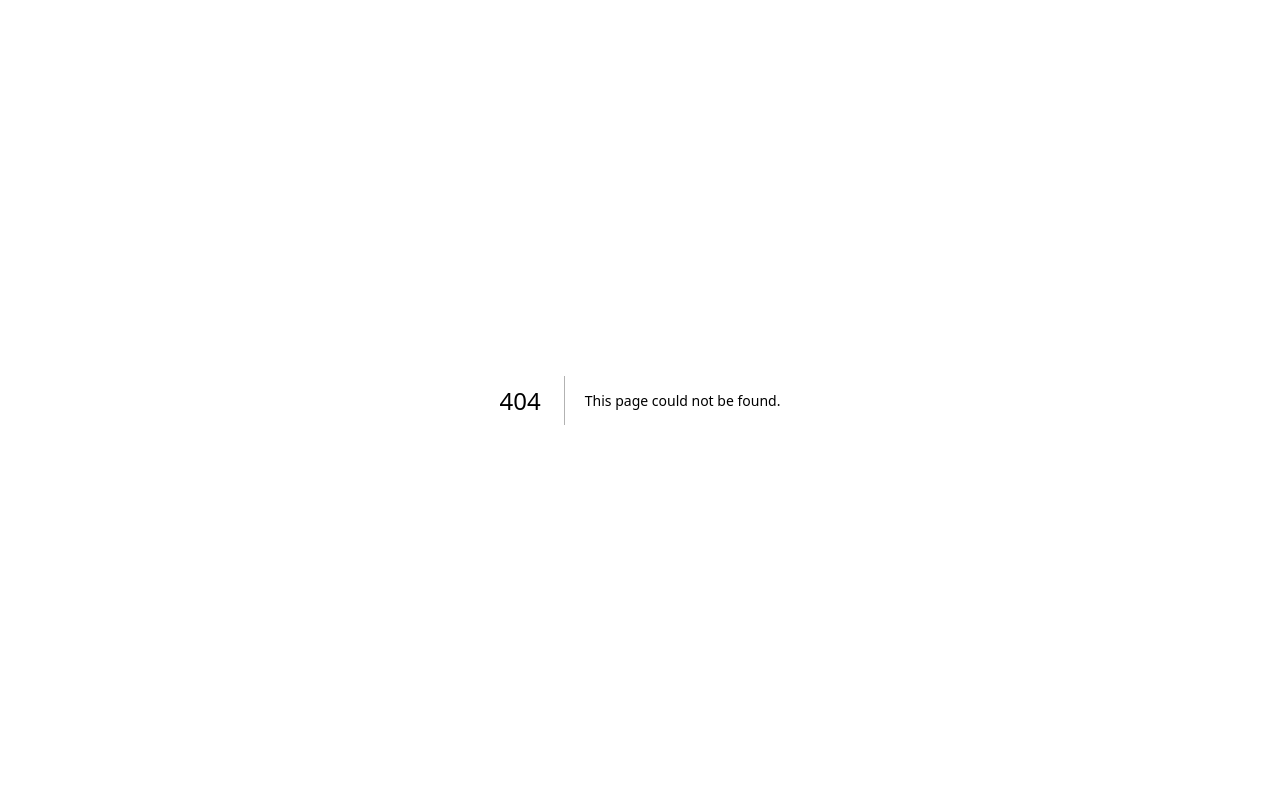
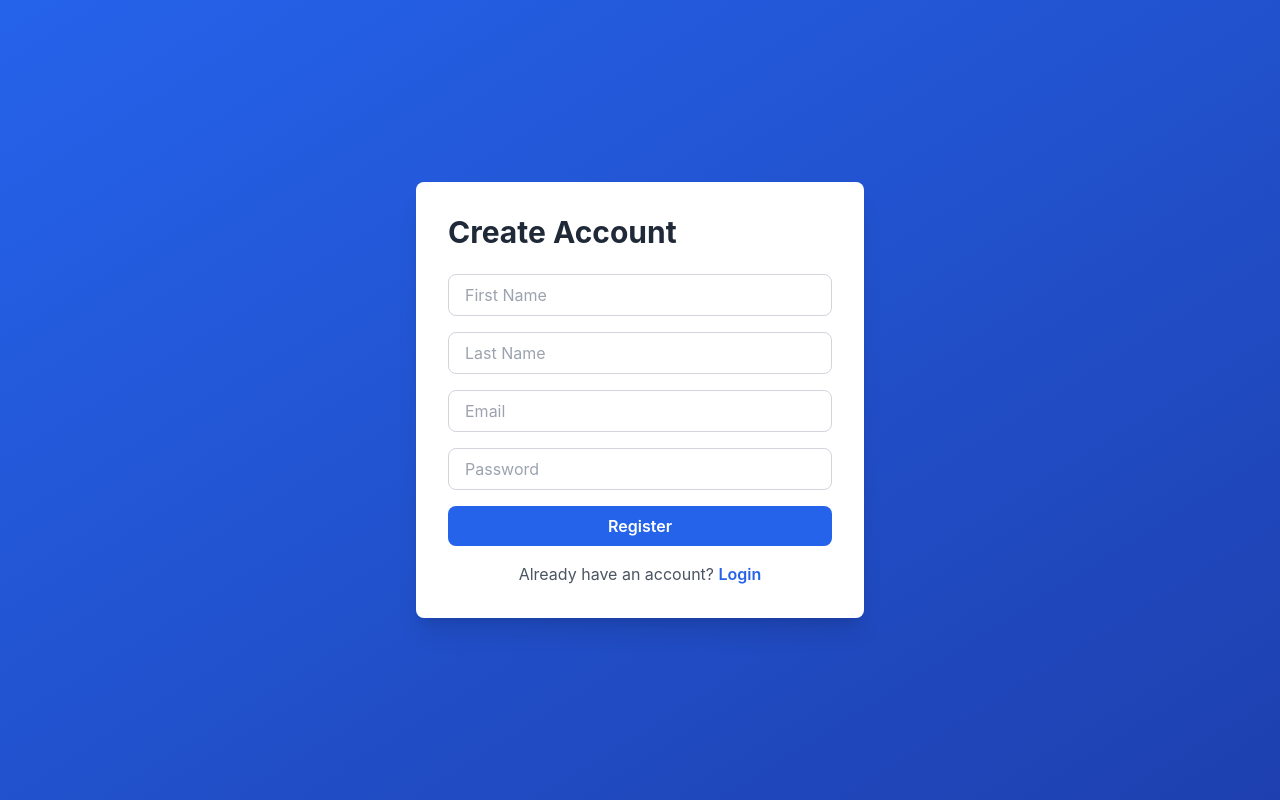
Before and after one commit to spectertruistbank-hue/spectruist-banking, a Next.js app: page /register in a window 1280 px wide. Before the commit this address had no page. Built offline with nearby package versions, Linux system fonts and the light colour scheme.

Commit message:
Create page.tsx

```diff
--- /dev/null
+++ b/app/(auth)/register/page.tsx
@@ -0,0 +1,170 @@
+"use client";
+
+import { useState } from "react";
+import { useRouter } from "next/navigation";
+import Link from "next/link";
+
+export default function Register() {
+  const [step, setStep] = useState<"register" | "verify">("register");
+  const [form, setForm] = useState({
+    email: "",
+    password: "",
+    firstName: "",
+    lastName: ""
+  });
+  const [userId, setUserId] = useState("");
+  const [code, setCode] = useState("");
+  const [error, setError] = useState("");
+  const [loading, setLoading] = useState(false);
+  const router = useRouter();
+
+  const handleRegister = async (e: React.FormEvent) => {
+    e.preventDefault();
+    setError("");
+    setLoading(true);
+
+    try {
+      const res = await fetch("/api/auth/register", {
+        method: "POST",
+        headers: { "Content-Type": "application/json" },
+        body: JSON.stringify(form)
+      });
+
+      if (!res.ok) {
+        const data = await res.json();
+        throw new Error(data.error || "Registration failed");
+      }
+
+      const data = await res.json();
+      setUserId(data.userId);
+      setStep("verify");
+    } catch (err) {
+      setError(err instanceof Error ? err.message : "An error occurred");
+    } finally {
+      setLoading(false);
+    }
+  };
+
+  const handleVerify = async (e: React.FormEvent) => {
+    e.preventDefault();
+    setError("");
+    setLoading(true);
+
+    try {
+      const res = await fetch("/api/auth/verify", {
+        method: "POST",
+        headers: { "Content-Type": "application/json" },
+        body: JSON.stringify({ userId, code })
+      });
+
+      if (!res.ok) {
+        const data = await res.json();
+        throw new Error(data.error || "Verification failed");
+      }
+
+      router.push("/auth/login");
+    } catch (err) {
+      setError(err instanceof Error ? err.message : "An error occurred");
+    } finally {
+      setLoading(false);
+    }
+  };
+
+  if (step === "verify") {
+    return (
+      <div className="min-h-screen bg-gradient-to-br from-blue-600 to-blue-800 flex items-center justify-center p-4">
+        <div className="bg-white rounded-lg shadow-xl p-8 w-full max-w-md">
+          <h1 className="text-3xl font-bold text-gray-800 mb-2">Verify Email</h1>
+          <p className="text-gray-600 mb-6">Enter the 6-digit code sent to {form.email}</p>
+
+          {error && (
+            <div className="bg-red-50 border border-red-200 text-red-700 px-4 py-3 rounded-lg mb-4">
+              {error}
+            </div>
+          )}
+
+          <form onSubmit={handleVerify} className="space-y-4">
+            <input
+              type="text"
+              placeholder="000000"
+              maxLength={6}
+              value={code}
+              onChange={(e) => setCode(e.target.value.replace(/\D/g, ""))}
+              className="w-full px-4 py-2 border border-gray-300 rounded-lg text-center text-2xl letter-spacing tracking-widest focus:outline-none focus:ring-2 focus:ring-blue-500"
+            />
+            <button
+              type="submit"
+              disabled={loading || code.length !== 6}
+              className="w-full bg-blue-600 text-white py-2 rounded-lg font-semibold hover:bg-blue-700 disabled:opacity-50 disabled:cursor-not-allowed"
+            >
+              {loading ? "Verifying..." : "Verify"}
+            </button>
+          </form>
+        </div>
+      </div>
+    );
+  }
+
+  return (
+    <div className="min-h-screen bg-gradient-to-br from-blue-600 to-blue-800 flex items-center justify-center p-4">
+      <div className="bg-white rounded-lg shadow-xl p-8 w-full max-w-md">
+        <h1 className="text-3xl font-bold text-gray-800 mb-6">Create Account</h1>
+
+        {error && (
+          <div className="bg-red-50 border border-red-200 text-red-700 px-4 py-3 rounded-lg mb-4">
+            {error}
+          </div>
+        )}
+
+        <form onSubmit={handleRegister} className="space-y-4">
+          <input
+            type="text"
+            placeholder="First Name"
+            value={form.firstName}
+            onChange={(e) => setForm({ ...form, firstName: e.target.value })}
+            className="w-full px-4 py-2 border border-gray-300 rounded-lg focus:outline-none focus:ring-2 focus:ring-blue-500"
+            required
+          />
+          <input
+            type="text"
+            placeholder="Last Name"
+            value={form.lastName}
+            onChange={(e) => setForm({ ...form, lastName: e.target.value })}
+            className="w-full px-4 py-2 border border-gray-300 rounded-lg focus:outline-none focus:ring-2 focus:ring-blue-500"
+            required
+          />
+          <input
+            type="email"
+            placeholder="Email"
+            value={form.email}
+            onChange={(e) => setForm({ ...form, email: e.target.value })}
+            className="w-full px-4 py-2 border border-gray-300 rounded-lg focus:outline-none focus:ring-2 focus:ring-blue-500"
+            required
+          />
+          <input
+            type="password"
+            placeholder="Password"
+            value={form.password}
+            onChange={(e) => setForm({ ...form, password: e.target.value })}
+            className="w-full px-4 py-2 border border-gray-300 rounded-lg focus:outline-none focus:ring-2 focus:ring-blue-500"
+            required
+          />
+          <button
+            type="submit"
+            disabled={loading}
+            className="w-full bg-blue-600 text-white py-2 rounded-lg font-semibold hover:bg-blue-700 disabled:opacity-50 disabled:cursor-not-allowed"
+          >
+            {loading ? "Creating account..." : "Register"}
+          </button>
+        </form>
+
+        <p className="text-center text-gray-600 mt-4">
+          Already have an account?{" "}
+          <Link href="/auth/login" className="text-blue-600 font-semibold hover:underline">
+            Login
+          </Link>
+        </p>
+      </div>
+    </div>
+  );
+}
```
